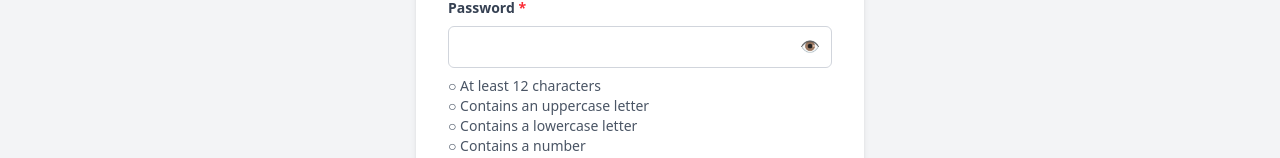
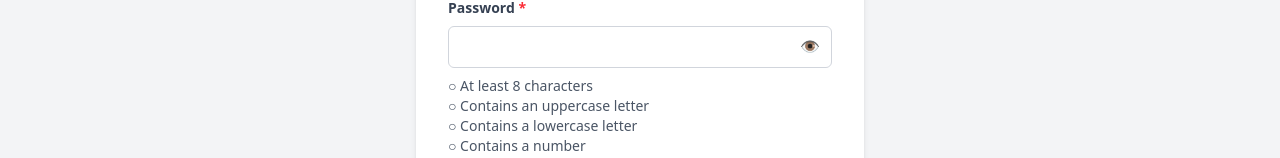
Before and after one commit to hardikguptaofficialgit/Memeder, a React (Vite) app in the folder frontend/: page /register in a window 1280 px wide. Shown: the part 442-600 px from the top of the page. Built offline with nearby package versions, Linux system fonts and the light colour scheme; the HTML template or start-up script is replaced by a standard one.

Commit message:
Update Signup.jsx

```diff
--- a/frontend/src/pages/Signup.jsx
+++ b/frontend/src/pages/Signup.jsx
@@ -131,7 +131,7 @@ const Signup = () => {
 
   // helper to test password rules for live UI
   const passwordRules = {
-    length: (pw) => pw.length >= 12,
+    length: (pw) => pw.length >= 8,
     upper: (pw) => /[A-Z]/.test(pw),
     lower: (pw) => /[a-z]/.test(pw),
     number: (pw) => /\d/.test(pw),
@@ -249,7 +249,7 @@ const Signup = () => {
             {/* Password rules live checklist */}
             <ul className="mt-2 text-sm">
               <li className={passwordRules.length(formData.password) ? 'text-green-600' : 'text-gray-600'}>
-                {passwordRules.length(formData.password) ? '✓' : '○'} At least 12 characters
+                {passwordRules.length(formData.password) ? '✓' : '○'} At least 8 characters
               </li>
               <li className={passwordRules.upper(formData.password) ? 'text-green-600' : 'text-gray-600'}>
                 {passwordRules.upper(formData.password) ? '✓' : '○'} Contains an uppercase letter
```
